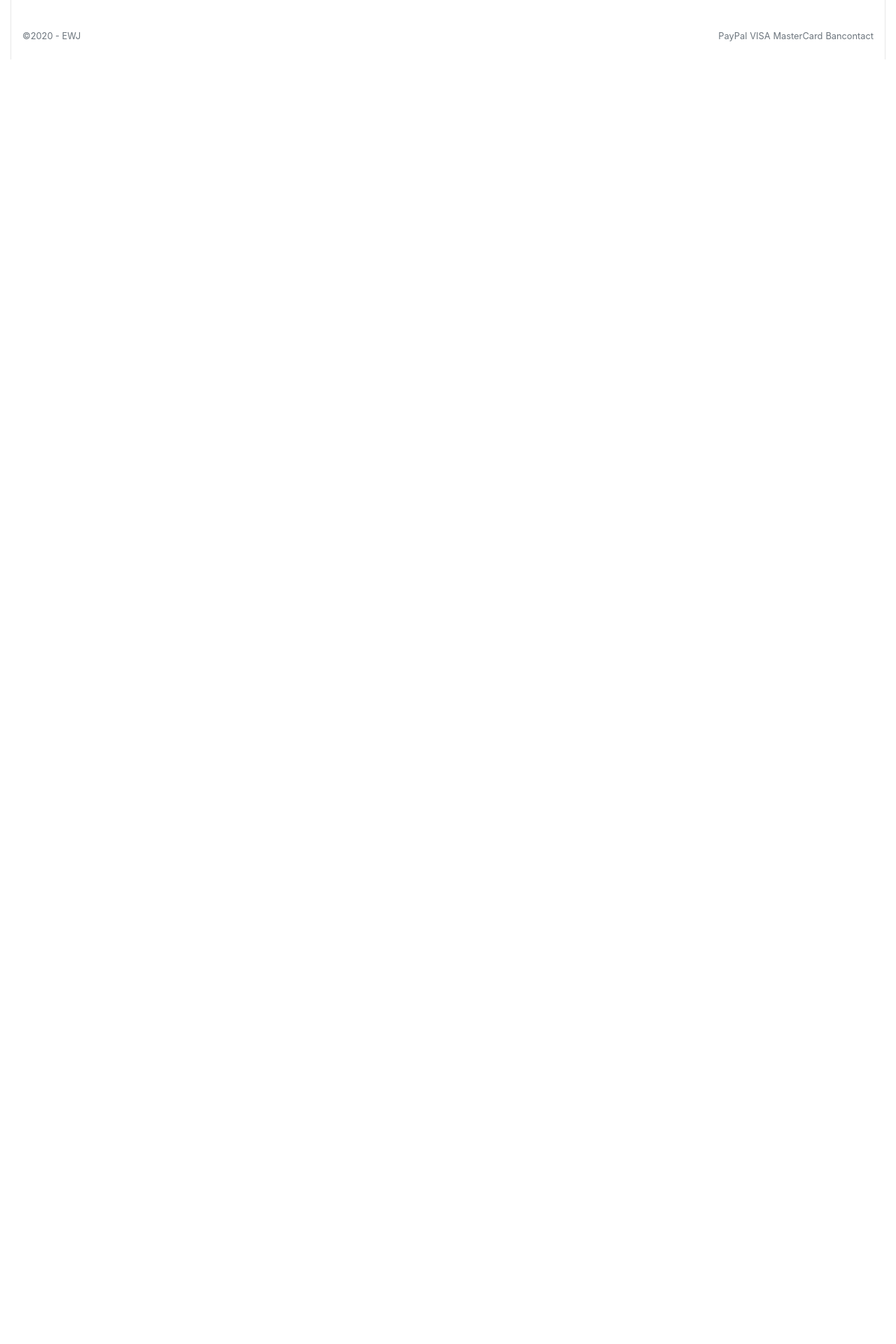
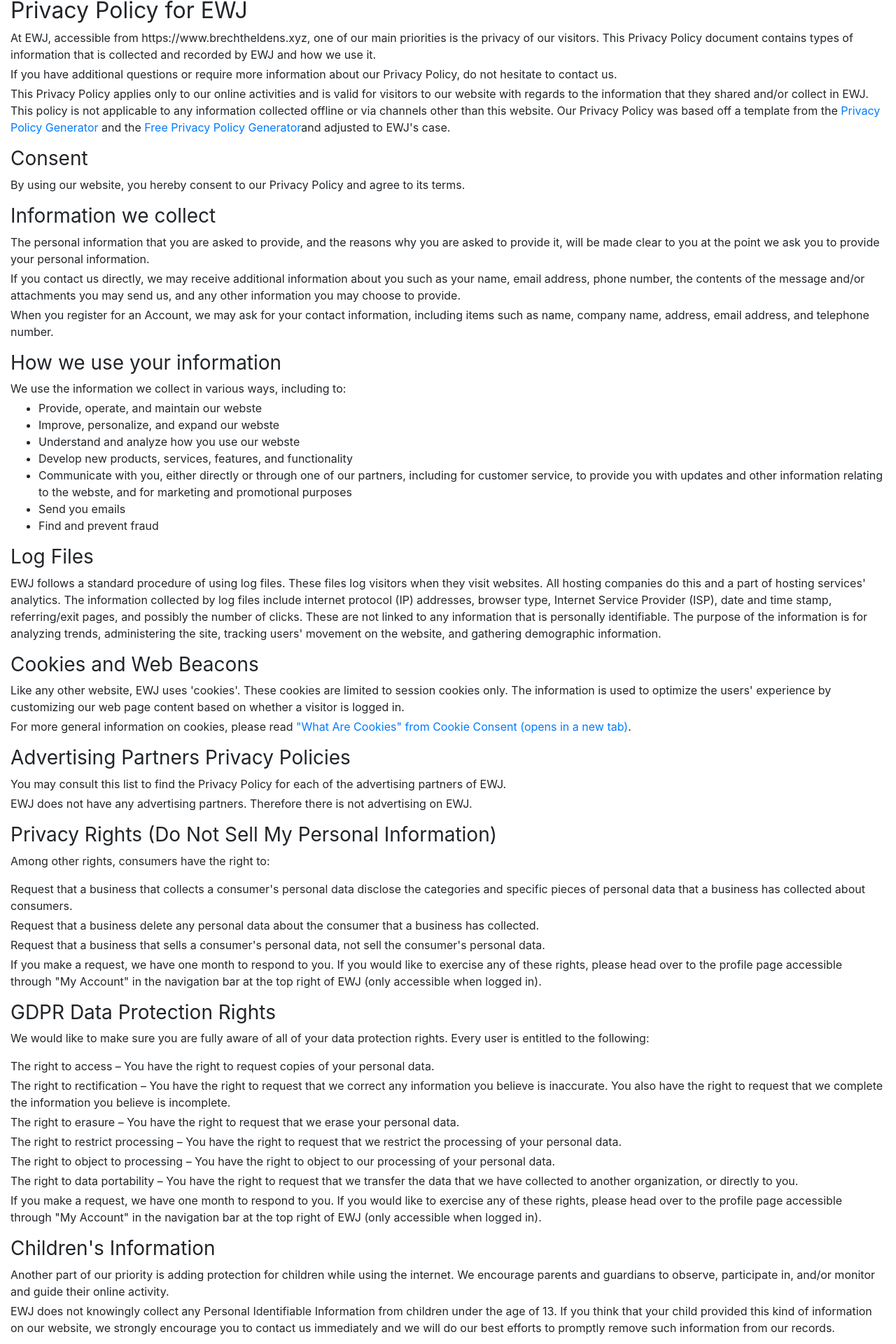
Before and after one commit to HeldensBrecht/software-security-web-app, a React (Create React App) app: page /privacy in a window 1280 px wide. Shown: the part 180-2100 px from the top of the page at 70% size. Before the commit the page ends 800 px from the top, so only its background shows below. Built offline with nearby package versions, Linux system fonts and the light colour scheme; no server answers.

Commit message:
Added privacy statement + profile bugfix when user auth0 object is not yet retrieved

```diff
--- a/public/index.html
+++ b/public/index.html
@@ -13,8 +13,8 @@
     <link rel="manifest" href="%PUBLIC_URL%/manifest.json" />
     <title>EWJ | EWaJa</title>
   </head>
-  <body style="height: inherit">
+  <body>
     <noscript>You need to enable JavaScript to run this app.</noscript>
-    <div id="root" style="height: inherit; overflow-x: auto"></div>
+    <div id="root"></div>
   </body>
 </html>
--- a/src/App.js
+++ b/src/App.js
@@ -8,6 +8,7 @@
 import Footer from "./common/Footer";
 import Homepage from "./pages/Homepage";
 import Callback from "./pages/Callback";
+import PrivacyStatement from "./pages/PrivacyStatement";
 import ProductPage from "./pages/ProductPage";
 import ProductDetail from "./pages/ProductDetail";
 import AboutPage from "./pages/AboutPage";
@@ -43,6 +44,7 @@
           <Route path="/" exact component={Homepage} />
           <Route path="/callback" component={Callback} />
           <Route path="/about" component={AboutPage} />
+          <Route path="/privacy" component={PrivacyStatement} />
           <Route path="/products/:category" component={ProductPage} />
           <Route path="/products" component={ProductPage} />
           <Route path="/product/:id" component={ProductDetail} />
--- a/src/common/Footer.js
+++ b/src/common/Footer.js
@@ -1,4 +1,5 @@
 import React from "react";
+import { Link } from "react-router-dom";
 
 const Footer = () => {
   return (
@@ -32,8 +33,12 @@
         <div style={{ width: "35%" }}></div>
         <div className="mr-md-3 w-100">
           <h6>Info</h6>
-          <p className="mb-0">Privacy Statement</p>
-          <p className="mb-0">About</p>
+          <Link to="/privacy" className="mb-0 text-muted">
+            Privacy Statement
+          </Link>
+          <Link to="/about" className="d-block mb-0 text-muted">
+            About
+          </Link>
         </div>
       </div>
       <div
--- a/src/common/Header.js
+++ b/src/common/Header.js
@@ -61,7 +61,7 @@
                 className="nav-link"
                 activeClassName="active"
               >
-                Profile
+                My Account
               </NavLink>
             </li>
           )}
@@ -75,7 +75,7 @@
               style={{ backgroundColor: "inherit", border: "inherit" }}
               className="nav-link"
             >
-              {isLoading || isAuthenticated ? "Log Out" : "My Account"}
+              {isLoading || isAuthenticated ? "Log Out" : "Log In"}
             </button>
           </li>
         </ul>
--- a/src/pages/Homepage.js
+++ b/src/pages/Homepage.js
@@ -5,12 +5,13 @@
   return (
     <>
       <div
-        className="cover-container d-flex h-100 p-3 mx-auto flex-column"
+        className="cover-container"
         style={{
           backgroundImage: "url('/images/bg.jpg')",
           backgroundSize: "cover",
           backgroundRepeat: "no-repeat",
           backgroundPosition: "center",
+          height: "100vh",
         }}
       ></div>
 
--- /dev/null
+++ b/src/pages/PrivacyStatement.js
@@ -0,0 +1,217 @@
+import React from "react";
+
+const PrivacyStatement = () => {
+  return (
+    <main className="container-fluid">
+      <div className="my-md-5" style={{ height: "5rem" }}></div>
+      <h2 className="font-weight-normal">Privacy Policy for EWJ</h2>
+
+      <p className="mb-1">
+        At EWJ, accessible from https://www.brechtheldens.xyz, one of our main
+        priorities is the privacy of our visitors. This Privacy Policy document
+        contains types of information that is collected and recorded by EWJ and
+        how we use it.
+      </p>
+
+      <p className="mb-1">
+        If you have additional questions or require more information about our
+        Privacy Policy, do not hesitate to contact us.
+      </p>
+
+      <p>
+        This Privacy Policy applies only to our online activities and is valid
+        for visitors to our website with regards to the information that they
+        shared and/or collect in EWJ. This policy is not applicable to any
+        information collected offline or via channels other than this website.
+        Our Privacy Policy was based off a template from the{" "}
+        <a href="https://www.privacypolicygenerator.info">
+          Privacy Policy Generator
+        </a>{" "}
+        and the{" "}
+        <a href="https://www.generateprivacypolicy.com/#wizard">
+          Free Privacy Policy Generator
+        </a>
+        and adjusted to EWJ's case.
+      </p>
+
+      <h3 className="font-weight-normal">Consent</h3>
+
+      <p>
+        By using our website, you hereby consent to our Privacy Policy and agree
+        to its terms.
+      </p>
+
+      <h3 className="font-weight-normal">Information we collect</h3>
+
+      <p className="mb-1">
+        The personal information that you are asked to provide, and the reasons
+        why you are asked to provide it, will be made clear to you at the point
+        we ask you to provide your personal information.
+      </p>
+      <p className="mb-1">
+        If you contact us directly, we may receive additional information about
+        you such as your name, email address, phone number, the contents of the
+        message and/or attachments you may send us, and any other information
+        you may choose to provide.
+      </p>
+      <p>
+        When you register for an Account, we may ask for your contact
+        information, including items such as name, company name, address, email
+        address, and telephone number.
+      </p>
+
+      <h3 className="font-weight-normal">How we use your information</h3>
+
+      <p className="mb-1">
+        We use the information we collect in various ways, including to:
+      </p>
+
+      <ul>
+        <li>Provide, operate, and maintain our webste</li>
+        <li>Improve, personalize, and expand our webste</li>
+        <li>Understand and analyze how you use our webste</li>
+        <li>Develop new products, services, features, and functionality</li>
+        <li>
+          Communicate with you, either directly or through one of our partners,
+          including for customer service, to provide you with updates and other
+          information relating to the webste, and for marketing and promotional
+          purposes
+        </li>
+        <li>Send you emails</li>
+        <li>Find and prevent fraud</li>
+      </ul>
+
+      <h3 className="font-weight-normal">Log Files</h3>
+
+      <p>
+        EWJ follows a standard procedure of using log files. These files log
+        visitors when they visit websites. All hosting companies do this and a
+        part of hosting services' analytics. The information collected by log
+        files include internet protocol (IP) addresses, browser type, Internet
+        Service Provider (ISP), date and time stamp, referring/exit pages, and
+        possibly the number of clicks. These are not linked to any information
+        that is personally identifiable. The purpose of the information is for
+        analyzing trends, administering the site, tracking users' movement on
+        the website, and gathering demographic information.
+      </p>
+
+      <h3 className="font-weight-normal">Cookies and Web Beacons</h3>
+
+      <p className="mb-1">
+        Like any other website, EWJ uses 'cookies'. These cookies are limited to
+        session cookies only. The information is used to optimize the users'
+        experience by customizing our web page content based on whether a
+        visitor is logged in.
+      </p>
+
+      <p>
+        For more general information on cookies, please read{" "}
+        <a
+          href="https://www.cookieconsent.com/what-are-cookies/"
+          target="_blank"
+          rel="noreferrer"
+        >
+          "What Are Cookies" from Cookie Consent (opens in a new tab)
+        </a>
+        .
+      </p>
+
+      <h3 className="font-weight-normal">
+        Advertising Partners Privacy Policies
+      </h3>
+
+      <p className="mb-1">
+        You may consult this list to find the Privacy Policy for each of the
+        advertising partners of EWJ.
+      </p>
+
+      <p>
+        EWJ does not have any advertising partners. Therefore there is not
+        advertising on EWJ.
+      </p>
+
+      <h3 className="font-weight-normal">
+        Privacy Rights (Do Not Sell My Personal Information)
+      </h3>
+
+      <p className="mb-3">Among other rights, consumers have the right to:</p>
+      <p className="mb-1">
+        Request that a business that collects a consumer's personal data
+        disclose the categories and specific pieces of personal data that a
+        business has collected about consumers.
+      </p>
+      <p className="mb-1">
+        Request that a business delete any personal data about the consumer that
+        a business has collected.
+      </p>
+      <p className="mb-1">
+        Request that a business that sells a consumer's personal data, not sell
+        the consumer's personal data.
+      </p>
+      <p>
+        If you make a request, we have one month to respond to you. If you would
+        like to exercise any of these rights, please head over to the profile
+        page accessible through "My Account" in the navigation bar at the top
+        right of EWJ (only accessible when logged in).
+      </p>
+
+      <h3 className="font-weight-normal">GDPR Data Protection Rights</h3>
+
+      <p className="mb-3">
+        We would like to make sure you are fully aware of all of your data
+        protection rights. Every user is entitled to the following:
+      </p>
+      <p className="mb-1">
+        The right to access – You have the right to request copies of your
+        personal data.
+      </p>
+      <p className="mb-1">
+        The right to rectification – You have the right to request that we
+        correct any information you believe is inaccurate. You also have the
+        right to request that we complete the information you believe is
+        incomplete.
+      </p>
+      <p className="mb-1">
+        The right to erasure – You have the right to request that we erase your
+        personal data.
+      </p>
+      <p className="mb-1">
+        The right to restrict processing – You have the right to request that we
+        restrict the processing of your personal data.
+      </p>
+      <p className="mb-1">
+        The right to object to processing – You have the right to object to our
+        processing of your personal data.
+      </p>
+      <p className="mb-1">
+        The right to data portability – You have the right to request that we
+        transfer the data that we have collected to another organization, or
+        directly to you.
+      </p>
+      <p>
+        If you make a request, we have one month to respond to you. If you would
+        like to exercise any of these rights, please head over to the profile
+        page accessible through "My Account" in the navigation bar at the top
+        right of EWJ (only accessible when logged in).
+      </p>
+
+      <h3 className="font-weight-normal">Children's Information</h3>
+
+      <p className="mb-1">
+        Another part of our priority is adding protection for children while
+        using the internet. We encourage parents and guardians to observe,
+        participate in, and/or monitor and guide their online activity.
+      </p>
+
+      <p>
+        EWJ does not knowingly collect any Personal Identifiable Information
+        from children under the age of 13. If you think that your child provided
+        this kind of information on our website, we strongly encourage you to
+        contact us immediately and we will do our best efforts to promptly
+        remove such information from our records.
+      </p>
+    </main>
+  );
+};
+
+export default PrivacyStatement;
--- a/src/pages/Profile.js
+++ b/src/pages/Profile.js
@@ -7,12 +7,13 @@
 import * as productApi from "../api/productApi";
 
 export default function Profile() {
-  const { user, getAccessTokenSilently } = useAuth0();
+  const { user, isLoading, getAccessTokenSilently } = useAuth0();
   const [accessToken, setAccessToken] = useState("");
   const [profile, setProfile] = useState(null);
   const [products, setProducts] = useState([]);
 
   useEffect(() => {
+    if (!isLoading) {
       getAccessTokenSilently()
         .then((res) => {
           setAccessToken(res);
@@ -25,7 +26,8 @@
             .catch((err) => console.log(err));
         })
         .catch((err) => console.log(err));
-  }, [getAccessTokenSilently]);
+    }
+  }, [isLoading, getAccessTokenSilently]);
 
   const deleteProduct = (prodId) => {
     setProducts((prevProducts) => prevProducts.filter((p) => p.id !== prodId));
```
Also changed, not shown: 1 other file (tests, documents, lock files or other folders). Lines whose indentation alone changed are shown as unchanged.
